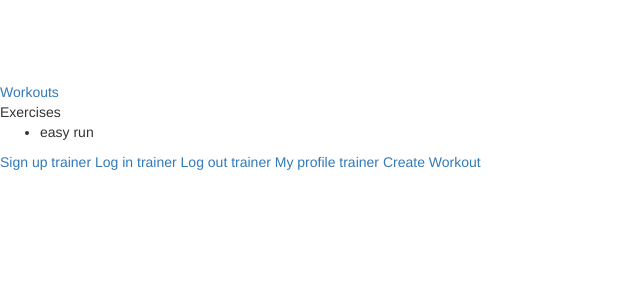
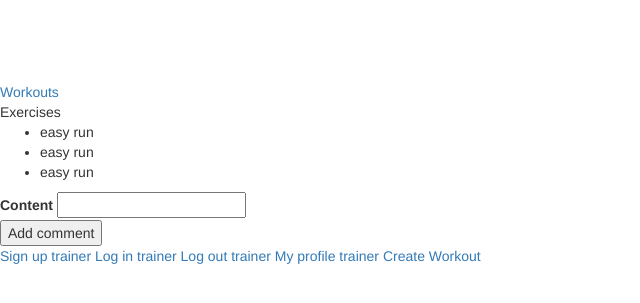
Before and after one commit to Charlieini/ironhack_final_project, a Rails app: page /workouts/1 in a window 1280 px wide. Shown: the part 20-323 px from the top of the page, without its empty margins (0-640 px from the left). Run offline with Rails 7, Linux system fonts and the light colour scheme; data comes from the database, SQL or seed files in the repository; style sheets or scripts are compiled from the project's sources; some libraries are stand-ins or nearby versions.

Commit message:
added workout comments

```diff
--- /dev/null
+++ b/app/assets/javascripts/comments.coffee
@@ -0,0 +1,3 @@
+# Place all the behaviors and hooks related to the matching controller here.
+# All this logic will automatically be available in application.js.
+# You can use CoffeeScript in this file: http://coffeescript.org/
--- /dev/null
+++ b/app/assets/stylesheets/comments.scss
@@ -0,0 +1,3 @@
+// Place all the styles related to the comments controller here.
+// They will automatically be included in application.css.
+// You can use Sass (SCSS) here: http://sass-lang.com/
--- a/app/controllers/workouts_controller.rb
+++ b/app/controllers/workouts_controller.rb
@@ -1,7 +1,8 @@
 class WorkoutsController < ApplicationController
 
   def show
-    @workout_exercises = Exercise.where("workout_id= ?", params[:workout_id])
+    @workout= Workout.find(params[:workout_id])
+    @comment = @workout.comments.new params[:comment]
   end
 
   def new
--- /dev/null
+++ b/app/helpers/comments_helper.rb
@@ -0,0 +1,2 @@
+module CommentsHelper
+end
--- /dev/null
+++ b/app/models/comment.rb
@@ -0,0 +1,3 @@
+class Comment < ActiveRecord::Base
+  belongs_to :workouts
+end
--- a/app/models/workout.rb
+++ b/app/models/workout.rb
@@ -1,4 +1,5 @@
 class Workout < ActiveRecord::Base
   belongs_to :trainer
   has_many :exercises
+  has_many :comments
 end
--- a/app/views/workouts/show.html.erb
+++ b/app/views/workouts/show.html.erb
@@ -3,7 +3,18 @@
 <br>
 Exercises
 <ul>
-  <% @workout_exercises.each do |exercise| %>
+  <% @workout.exercises.each do |exercise| %>
   <li><%= exercise.name %></li>
   <% end %>
 </ul>
+
+<%= form_for [@workout,@comment], url: workout_comments_path(@workout), method: "post" do |f| %>
+  <%= f.label :content %>
+  <%= f.text_field :content %>
+  <%= f.hidden_field :workout_id, :value => @workout.id %>
+
+  <br>
+
+  <%= f.submit 'Add comment'%>
+
+<%end%>
--- a/config/routes.rb
+++ b/config/routes.rb
@@ -10,8 +10,10 @@ Rails.application.routes.draw do
   get '/workouts/:workout_id' => 'workouts#show'
   get '/trainers/:trainer_id' => 'trainers#show'
 
-  resources :workouts
   resources :exercises
+  resources :workouts do
+    resources :comments, only: [:create, :new]
+  end
   # The priority is based upon order of creation: first created -> highest priority.
   # See how all your routes lay out with "rake routes".
 
--- a/db/seeds.rb
+++ b/db/seeds.rb
@@ -24,8 +24,13 @@ User.create! name: "Pablo", email: "pablo@user.com", password: "12345678", passw
 User.create! name: "Ramon", email: "moncho@user.com", password: "12345678", password_confirmation: "12345678"
 
 Workout.create! name: "run", date: Date.new(2016,10,15), trainer_id: 1, user_id: 1
+Workout.create! name: "swim", date: Date.new(2016,3,1), trainer_id: 1, user_id: 1
 
 Exercise.create! name: "easy run", kind: "running", duration: "20 mintues", pace: "5 - 5:30 min/km", workout_id: 1
+Exercise.create! name: "easy swim", kind: "swiming", duration: "20 mintues", pace: "5 - 5:30 min/km", workout_id: 2
+Exercise.create! name: "easy run", kind: "running", duration: "20 mintues", pace: "5 - 5:30 min/km", workout_id: 1
+Exercise.create! name: "easy run", kind: "running", duration: "20 mintues", pace: "5 - 5:30 min/km", workout_id: 1
+
 
 Users_trainer.create! user_id: 1, trainer_id: 1
 Users_trainer.create! user_id: 2, trainer_id: 1
```
Also changed, not shown: app/controllers/comments_controller.rb (added, +21 -0 lines), db/migrate/20160223165552_create_comments.rb (added, +10 -0 lines), test/controllers/comments_controller_test.rb (added, +7 -0 lines), test/fixtures/comments.yml (added, +11 -0 lines), test/models/comment_test.rb (added, +7 -0 lines), db/schema.rb.
